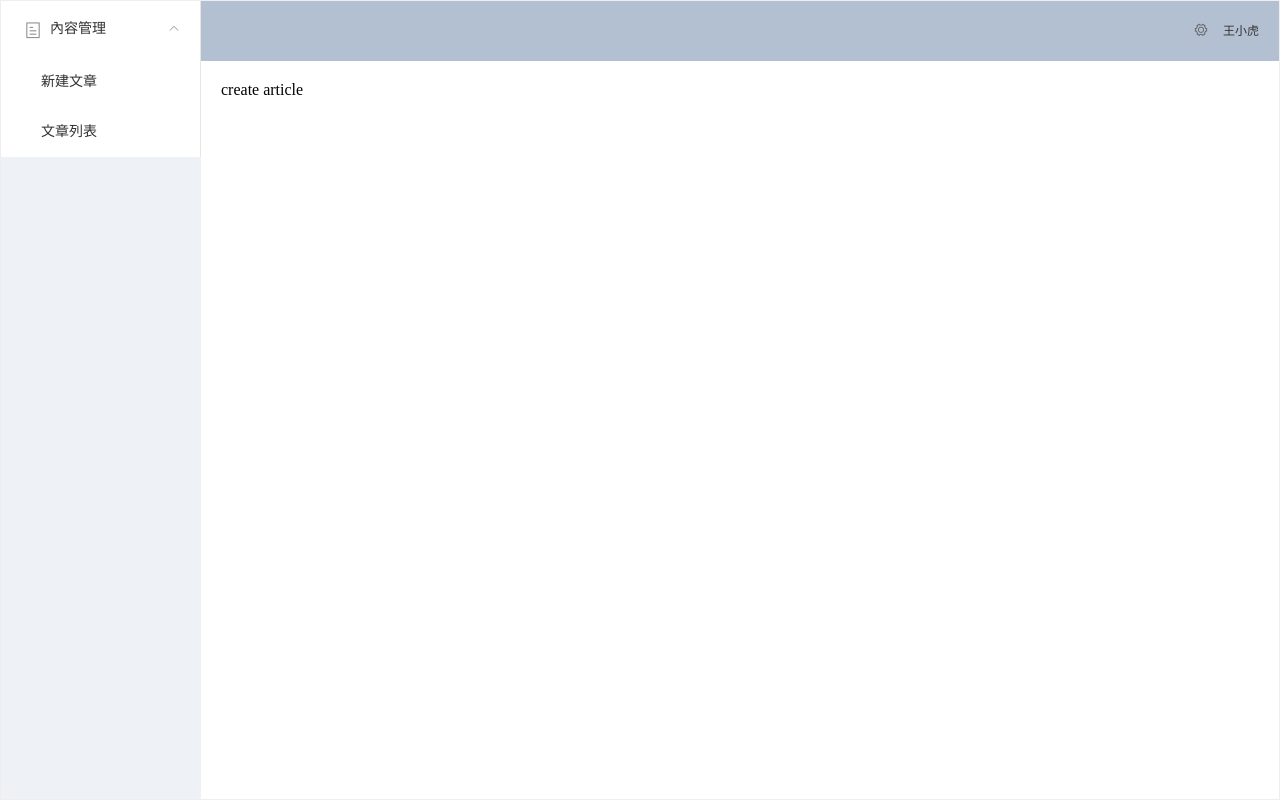
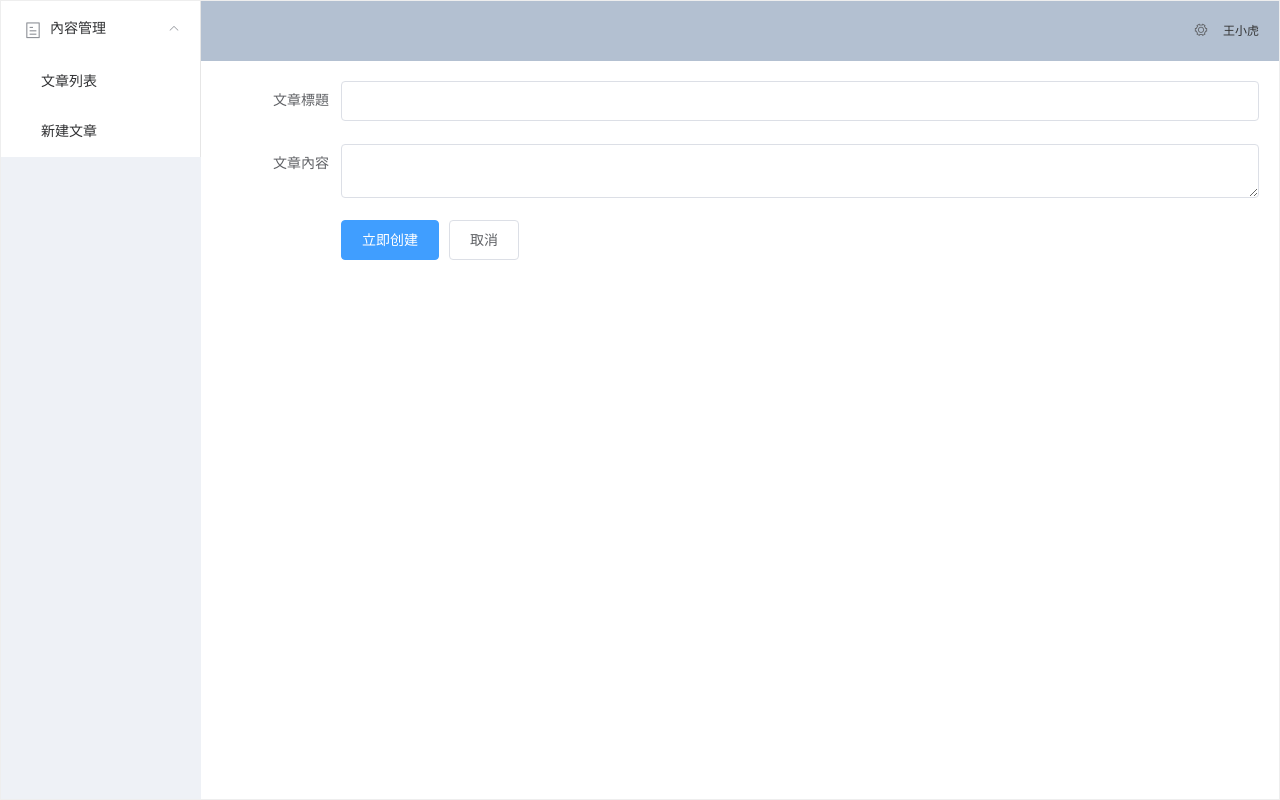
Before and after one commit to atsushigo/admin-platform-fullstack, a Vue app in the folder frontend/: page /articles/create in a window 1280 px wide. Built offline with nearby package versions, Linux system fonts and the light colour scheme.

Commit message:
增加簡易CreateArticle頁面

```diff
--- a/frontend/src/App.vue
+++ b/frontend/src/App.vue
@@ -6,8 +6,8 @@
         <el-menu router :default-openeds="['1']">
           <el-submenu index="1">
             <template slot="title"><i class="el-icon-tickets"></i>內容管理</template>
+            <el-menu-item index="/articles/index">文章列表</el-menu-item>
             <el-menu-item index="/articles/create">新建文章</el-menu-item>
-            <el-menu-item index="/articles/index">文章列表</el-menu-item>
           </el-submenu>
         </el-menu>
       </el-aside>
--- a/frontend/src/views/CreateArticle.vue
+++ b/frontend/src/views/CreateArticle.vue
@@ -1,5 +1,22 @@
 <template>
-  <div>create article</div>
+  <div>
+    <!-- 定義element表單預設事件 -->
+    <el-form @submit.native.prevent="saveArticle" ref="form" :model="form" label-width="120px">
+      <el-form-item label="文章標題">
+        <el-input v-model="article.title"></el-input>
+      </el-form-item>
+
+      <el-form-item label="文章內容">
+        <el-input type="textarea" v-model="article.doy"></el-input>
+      </el-form-item>
+
+      <el-form-item>
+        <!-- native type表示它是提交按鈕 -->
+        <el-button type="primary" native-type="submit">立即创建</el-button>
+        <el-button>取消</el-button>
+      </el-form-item>
+    </el-form>
+  </div>
 </template>
 
 <script>
@@ -7,6 +24,22 @@
   /* name: {
     CreateArticle,
   }, */
+  data() {
+    return {
+      article:{
+        title:"",
+        body:"",
+      }
+    };
+  },
+  methods:{
+    onSubmit(){
+      console.log("submit")
+    },
+    saveArticle(){
+      console.log(this.article)
+    }
+  }
 };
 </script>
 
```
Also changed, not shown: frontend/src/views/ListArticle.vue (+6 -5 lines).
